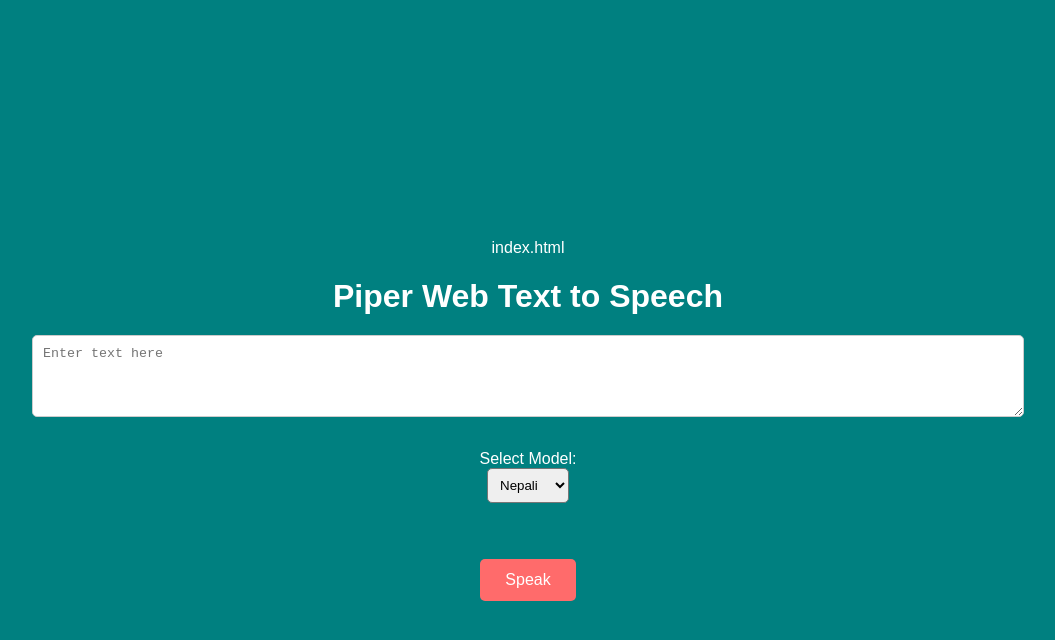
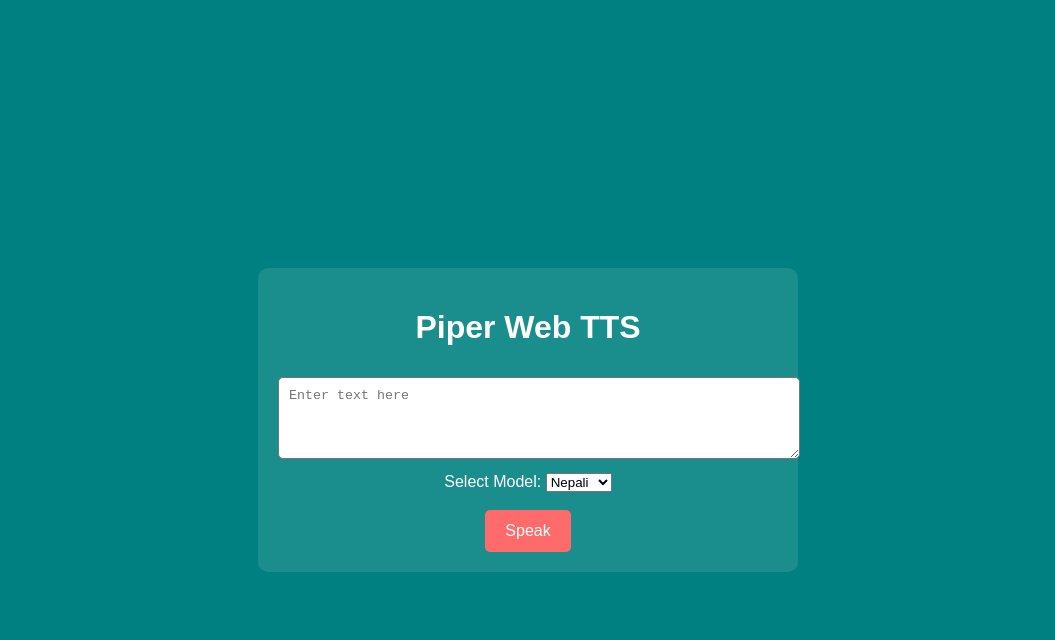
Before and after one commit to Ted0011/docker-piper, a plain HTML site: page index.html in a window 1280 px wide. Both pictures are taken after a click on the button "Speak". Shown: the whole page, without its empty margins (112-1167 px from the left). Drawn offline with Linux system fonts and the light colour scheme; no server answers.

Commit message:
Added dynamic features, screenshot. Also updated app.py index.html Readme.md

```diff
--- a/index.html
+++ b/index.html
@@ -1,11 +1,13 @@
-index.html
 <!DOCTYPE html>
 <html lang="en">
 <head>
+  <meta charset="UTF-8">
+  <meta name="viewport" content="width=device-width, initial-scale=1.0">
+  <title>Piper Web TTS</title>
   <style>
     body {
       font-family: Arial, sans-serif;
-      background-color: #008080; /* Teal-blue background */
+      background-color: #008080;
       color: white;
       text-align: center;
       padding: 20px;
@@ -16,77 +18,86 @@
       align-items: center;
       justify-content: center;
     }
-
     .container {
       background-color: rgba(255, 255, 255, 0.1);
-      padding: 30px;
+      padding: 20px;
       border-radius: 10px;
+      width: 90%;
       max-width: 500px;
-      width: 90%;
-      box-shadow: 0 4px 8px rgba(0, 0, 0, 0.2);
     }
-
-    h1 {
-      margin-bottom: 20px;
-      color: white;
+    textarea {
+      width: 100%;
+      padding: 10px;
+      margin: 10px 0;
+      border-radius: 5px;
     }
-
-    textarea {
-      width: 80%;
-      padding: 10px;
-      border-radius: 5px;
-      border: 1px solid #ccc;
-      margin-bottom: 15px;
-    }
-
-    select {
-      padding: 8px;
-      border-radius: 5px;
-      margin-bottom: 20px;
-    }
-
     button {
-      background-color: #FF6B6B; /* Coral button color */
+      background-color: #FF6B6B;
       color: white;
       border: none;
-      padding: 12px 25px;
+      padding: 12px 20px;
+      border-radius: 5px;
       font-size: 16px;
-      border-radius: 5px;
       cursor: pointer;
-      transition: background-color 0.3s;
-    }
-
-    button:hover {
-      background-color: #FF5252; /* Darker coral on hover */
     }
   </style>
-  <meta charset="UTF-8" />
-  <title>Piper Web TTS</title>
 </head>
 <body>
-  <h1>Piper Web Text to Speech</h1>
-  <textarea id="text" rows="4" cols="50" placeholder="Enter text here"></textarea><br>
+  <div class="container">
+    <h1>Piper Web TTS</h1>
+    <textarea id="text" rows="4" placeholder="Enter text here"></textarea><br>
     <label for="model">Select Model:</label>
     <select id="model">
       <option value="nepali">Nepali</option>
       <option value="english">English</option>
     </select><br><br>
-  <button onclick="speakText()">Speak</button>
+    <button id="speakBtn">Speak</button>
+  </div>
+  <script>
+  let serverIP = null;
 
-  <script>
+  // Function to get server IP
+  async function getServerIP() {
+    try {
+      // First try to get IP from the backend
+      const response = await fetch('/get_server_ip');
+      const data = await response.json();
+      return data.ip;
+    } catch (error) {
+      console.error("Error getting server IP:", error);
+      // Fallback to current host if /get_server_ip fails
+      return window.location.hostname;
+    }
+  }
+
+  // Main speak function
   async function speakText() {
+    if (!serverIP) {
+      serverIP = await getServerIP();
+    }
+
     const text = document.getElementById("text").value;
     const model = document.getElementById("model").value;
 
-      const response = await fetch("http://localhost:5000/speak", {
+    try {
+      const response = await fetch(`http://${serverIP}:5000/speak`, {
         method: "POST",
         headers: { "Content-Type": "application/json" },
         body: JSON.stringify({ text, model })
       });
 
       const result = await response.json();
-      alert(result.status || result.error);
+      alert(result.status || "Audio played successfully");
+    } catch (error) {
+      alert("Error: " + error.message);
     }
+  }
+
+  // Initialize when page loads
+  document.addEventListener('DOMContentLoaded', async () => {
+    serverIP = await getServerIP();
+    document.getElementById('speakBtn').addEventListener('click', speakText);
+  });
 </script>
 </body>
 </html>
```
Also changed, not shown: screenshot.png (added), 1 other file. Lines whose indentation alone changed are shown as unchanged.
